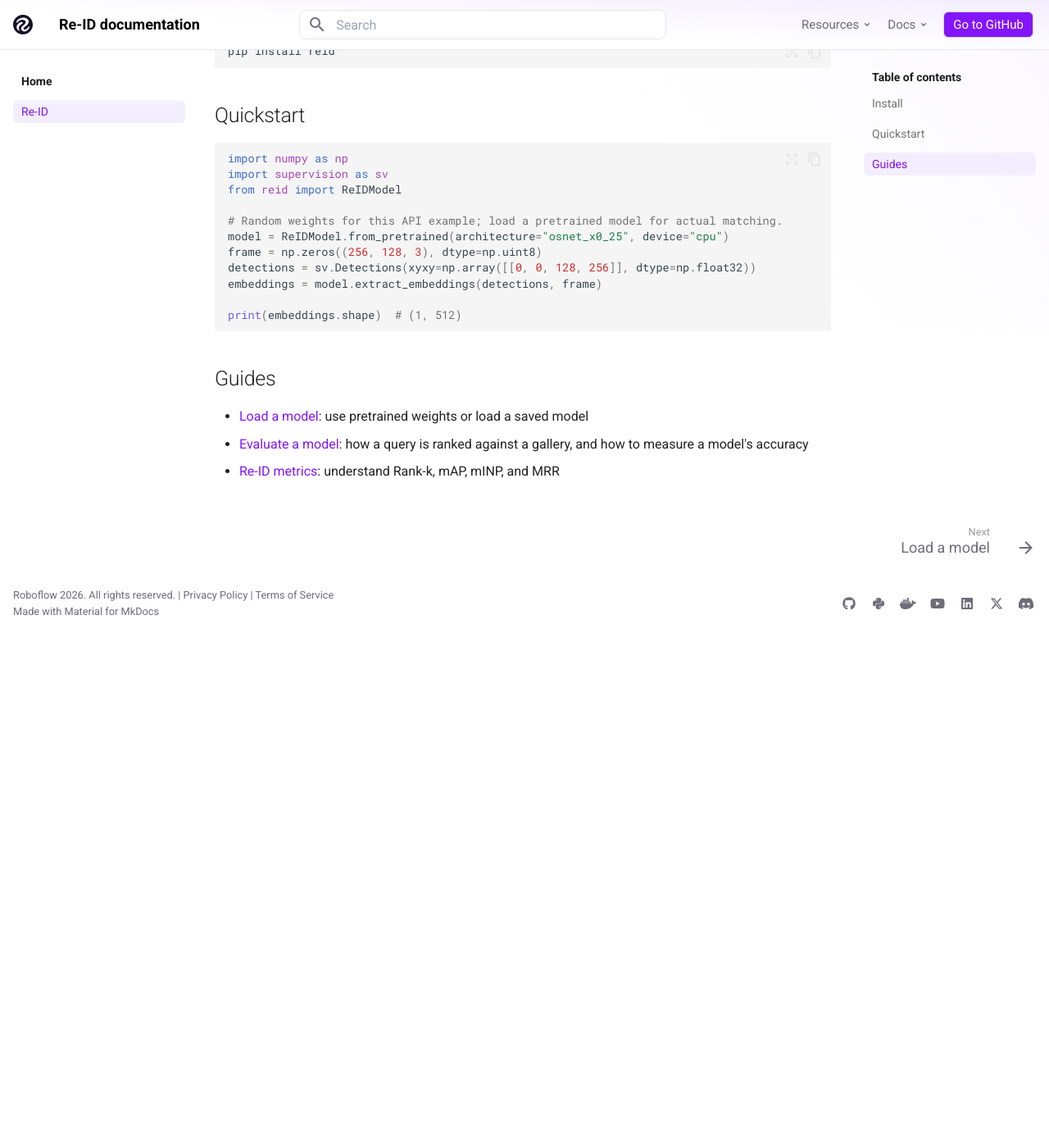
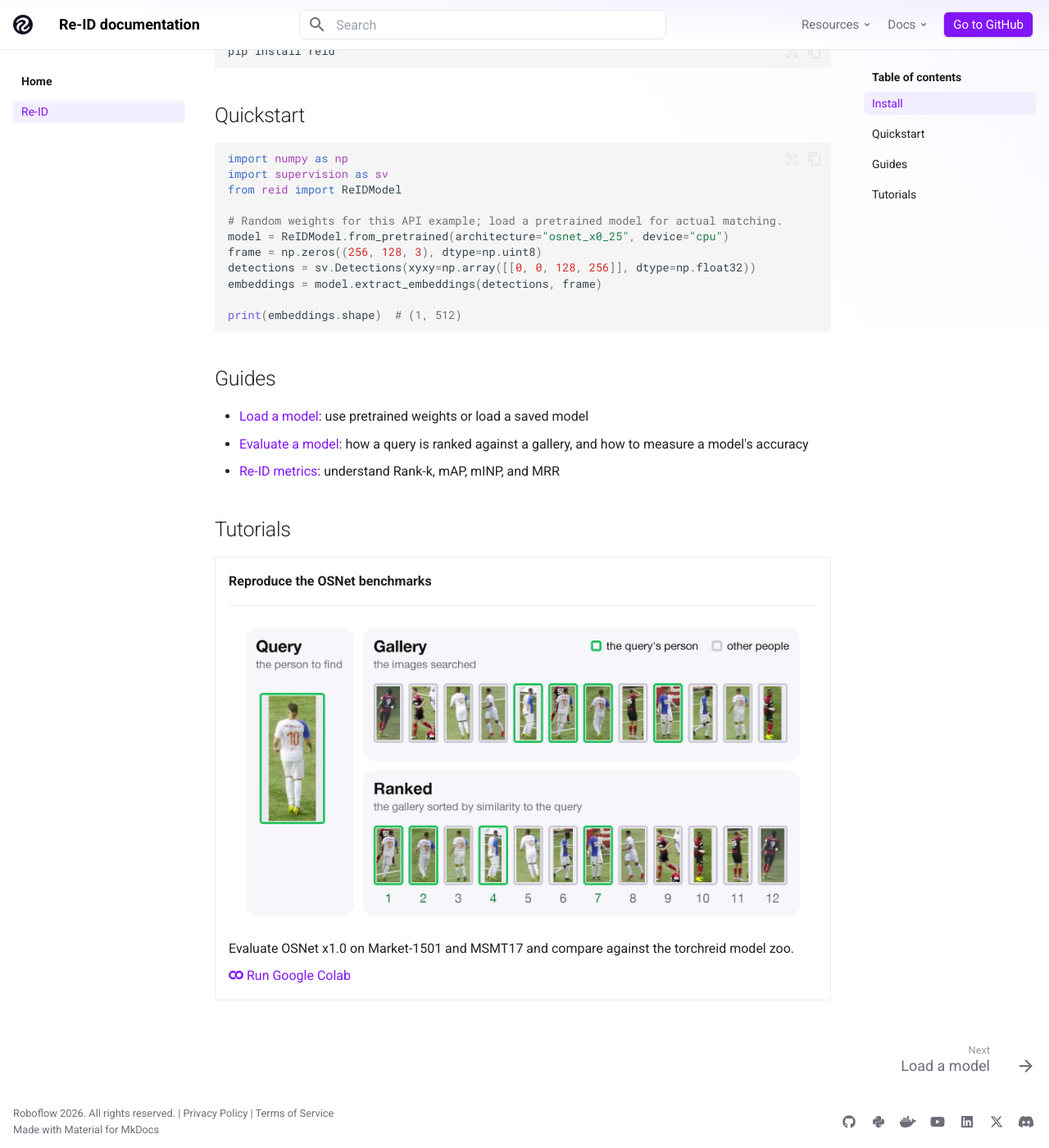
Before and after one commit to roboflow/re-ID, an MkDocs documentation site: the page built from docs/index.md, in a window 1280 px wide and 1400 px high, scrolled down 998 px. Shown: the whole window at 82% size. Built offline with MkDocs 1.6.1 and Material for MkDocs 9.7.7, drawn with Linux system fonts in a browser that asks for light colours; comment, search, counter and statistics services are not loaded; before the commit the page ends 1766 px from its top, so only the background shows below that.

Commit message:
Add a Tutorials section with Colab cards to the README and docs
The README shows each tutorial as an image card with an Open in Colab
badge, as supervision does, and the docs homepage as a grid of cards,
as trackers does. The guides move to their own table.

Co-Authored-By: Claude Opus 5.5 <noreply@anthropic.com>

```diff
--- a/docs/index.md
+++ b/docs/index.md
@@ -44,3 +44,19 @@ print(embeddings.shape)  # (1, 512)
 - [Load a model](guides/loading.md): use pretrained weights or load a saved model
 - [Evaluate a model](guides/evaluation.md): how a query is ranked against a gallery, and how to measure a model's accuracy
 - [Re-ID metrics](learn/metrics.md): understand Rank-k, mAP, mINP, and MRR
+
+## Tutorials
+
+<div class="grid cards" markdown>
+
+- **Reproduce the OSNet benchmarks**
+
+    ---
+
+    <a href="https://colab.research.google.com/github/roboflow/re-ID/blob/main/notebooks/eval_reid.ipynb"><img src="assets/query-gallery.webp" alt="A query player, a gallery of crops, and the gallery ranked by similarity with the matches outlined" width="1600" height="830" loading="lazy" decoding="async"></a>
+
+    Evaluate OSNet x1.0 on Market-1501 and MSMT17 and compare against the torchreid model zoo.
+
+    [:simple-googlecolab: Run Google Colab](https://colab.research.google.com/github/roboflow/re-ID/blob/main/notebooks/eval_reid.ipynb)
+
+</div>
--- a/mkdocs.yml
+++ b/mkdocs.yml
@@ -59,6 +59,9 @@ extra_css:
 markdown_extensions:
   - attr_list
   - md_in_html
+  - pymdownx.emoji:
+      emoji_index: !!python/name:material.extensions.emoji.twemoji
+      emoji_generator: !!python/name:material.extensions.emoji.to_svg
   - admonition
   - pymdownx.details
   - pymdownx.highlight:
```
Also changed, not shown: README.md (+15 -6 lines).
